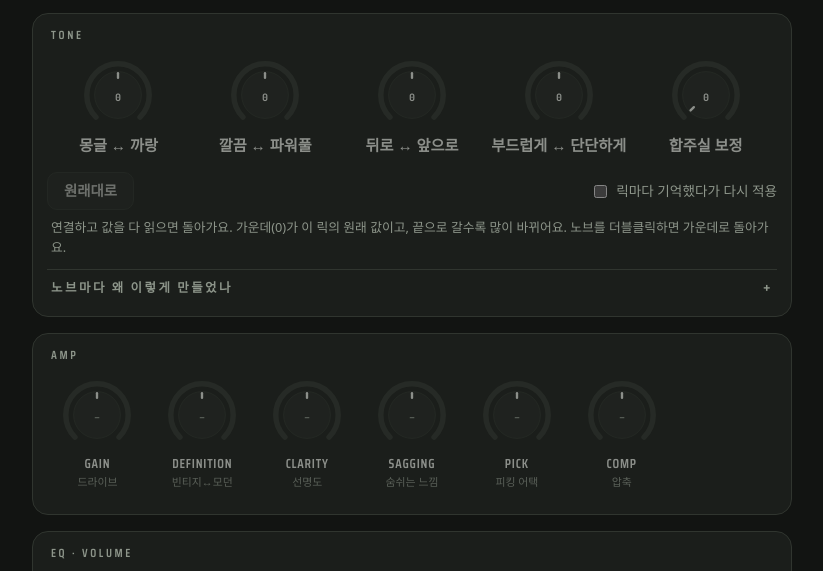
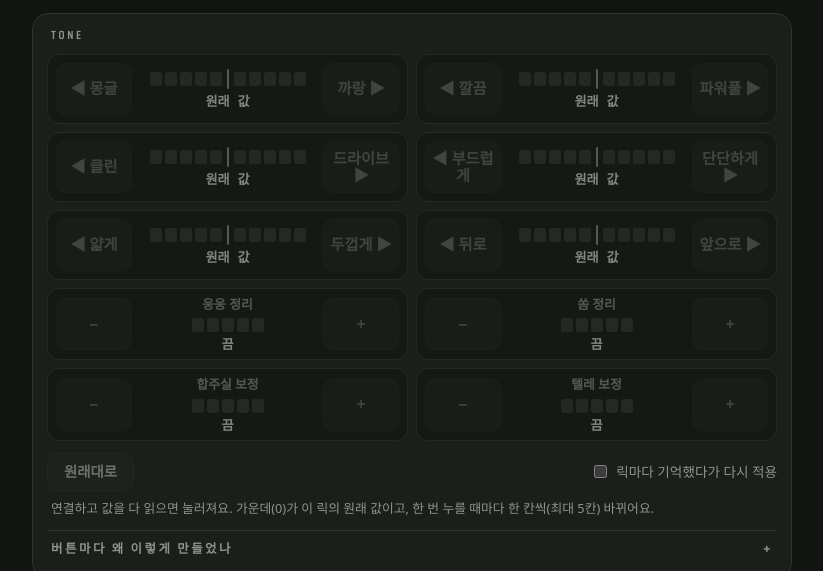
Before and after one commit to lcd20321/player-remote, a plain HTML site: page index.html in a window 1280 px wide. Shown: the part 217-788 px from the top of the page, without its empty margins (228-1051 px from the left). Drawn offline with Linux system fonts and the light colour scheme; a web font is replaced by a local one.

Commit message:
톤 조절을 ◀▶ 버튼 10개로: 한 칸 변화량 2배, 클린↔드라이브·얇게↔두껍게·웅웅/쏨 정리·텔레 보정 추가, 캐비닛 노브, 노브 끌기 둔하게
Co-Authored-By: Claude Opus 5.5 <noreply@anthropic.com>

```diff
--- a/index.html
+++ b/index.html
@@ -100,9 +100,20 @@ button:disabled { opacity: .4; cursor: not-allowed; }
 .knob[data-disabled="1"] { cursor: default; opacity: .55; }
 .help { margin: 2px 4px 0; font-size: .8rem; color: var(--muted); }
 
-/* tone macro knobs */
-.macros { display: grid; grid-template-columns: repeat(auto-fill, minmax(124px, 1fr)); gap: 6px 4px; }
-.macros .knob .name { font: 700 .95rem/1.2 var(--font-body); letter-spacing: 0; text-transform: none; }
+/* tone controls: ◀ meter ▶ */
+.macros { display: grid; grid-template-columns: repeat(auto-fill, minmax(300px, 1fr)); gap: 8px; margin-top: 6px; }
+.tc { display: grid; grid-template-columns: 76px 1fr 76px; align-items: center; gap: 8px; background: var(--bg); border: 1px solid var(--edge); border-radius: 12px; padding: 8px; }
+.tc[data-on="1"] { border-color: #5a4a22; }
+.tc[data-disabled="1"] { opacity: .5; }
+.tc button { padding: 0; height: 52px; border-radius: 10px; font: 700 .95rem/1.1 var(--font-body); }
+.tc button:active:not(:disabled) { background: var(--accent-dim); border-color: var(--accent); }
+.tc .mid { display: grid; justify-items: center; gap: 6px; min-width: 0; }
+.tc .ttl { font: 600 .8rem/1.2 var(--font-body); color: var(--muted); text-align: center; }
+.tc .meter { display: flex; align-items: center; gap: 3px; width: 100%; max-width: 170px; justify-content: center; }
+.tc .seg { flex: 1 1 0; min-width: 0; max-width: 12px; height: 14px; border-radius: 3px; background: var(--edge); }
+.tc .seg[data-lit="1"] { background: var(--amber); box-shadow: 0 0 6px rgba(242,193,78,.45); }
+.tc .zero { width: 2px; height: 20px; background: var(--muted); margin: 0 2px; border-radius: 1px; }
+.tc .lv { font: 700 .82rem/1 var(--font-mono); color: var(--fg); min-height: 1em; }
 .whybox { background: none; border: none; border-top: 1px solid var(--edge); border-radius: 0; margin-top: 6px; }
 .whybox summary { padding: 12px 4px 4px; }
 .why { margin: 4px 4px 0; padding-left: 18px; display: grid; gap: 4px; font-size: .8rem; color: var(--muted); }
@@ -165,11 +176,12 @@ select { font: inherit; color: var(--fg); background: var(--bg); border: 1px sol
       <label class="memo"><input type="checkbox" id="chkMemory"> 릭마다 기억했다가 다시 적용</label>
     </div>
     <p class="help" id="toneHint"></p>
-    <details class="whybox"><summary>노브마다 왜 이렇게 만들었나</summary><ul class="why" id="why"></ul></details>
+    <details class="whybox"><summary>버튼마다 왜 이렇게 만들었나</summary><ul class="why" id="why"></ul></details>
   </section>
 
   <section class="panel" aria-labelledby="h-amp"><h2 id="h-amp">Amp</h2><div class="knobs" id="g-amp"></div></section>
-  <section class="panel" aria-labelledby="h-eq"><h2 id="h-eq">EQ · Volume</h2><div class="knobs" id="g-eq"></div>
+  <section class="panel" aria-labelledby="h-eq"><h2 id="h-eq">EQ · Volume</h2><div class="knobs" id="g-eq"></div></section>
+  <section class="panel" aria-labelledby="h-cab"><h2 id="h-cab">Cabinet</h2><div class="knobs" id="g-cab"></div>
     <p class="help">노브를 위아래로 끌거나 휠·방향키로 조정. Shift를 누르면 미세 조정, 더블클릭하면 이 릭의 처음 값으로 돌아가요.</p>
   </section>
 
@@ -212,31 +224,50 @@ select { font: inherit; color: var(--fg); background: var(--bg); border: 1px sol
 </main>
 
 <script>
-// ===================== 톤 노브 설정 — 여기 숫자만 바꾸면 돼요 =====================
-// 톤 노브 하나가 Player 노브 여러 개를 같이 움직여요. 가운데(0) = 이 릭의 원래 값.
-// 숫자 = 그쪽 끝까지 돌렸을 때 바뀌는 양 (Player 화면 숫자 기준). 반만 돌리면 반만 바뀌어요.
-//   0~10 노브: gain def clarity sag comp   /   -5~+5 노브: pick bass mid treble presence   /   rigvol: dB
-// oneSided: true 면 왼쪽 끝이 '그대로'이고 오른쪽으로만 돌아가요.
+// ===================== 톤 버튼 설정 — 여기 숫자만 바꾸면 돼요 =====================
+// ◀ ▶ 버튼을 한 번 누를 때(한 칸) 바뀌는 양이에요. 한쪽으로 5칸까지. 가운데(0) = 이 릭의 원래 값.
+// 숫자는 Player 화면 숫자 기준:
+//   0~10 노브: gain def clarity sag comp
+//   -5~+5 노브: pick bass mid treble presence hishift loshift char   (hishift·loshift·char = 캐비닛)
+//   rigvol: dB
+// oneSided: true 면 '그대로'에서 오른쪽으로만 가요 (보정용).
 const MACROS = [
   { id: "color", left: "몽글", right: "까랑",
-    leftSide:  { treble: -1.5, presence: -2, def: -1.5, comp: +2, pick: -1 },
-    rightSide: { presence: +2, treble: +1, def: +1.5, clarity: +1.5, gain: -0.5 },
-    why: "까랑 쪽은 Presence·Definition을 먼저 열고 Treble은 조금만 올려요. 4kHz 근처(Treble)는 498T가 쏘는 자리라 '귀 아픈 건 싫음'에 걸리기 때문이에요. 게인을 살짝 빼서 찰랑임이 뭉개지지 않게 했어요. 몽글 쪽은 고음을 닫고 압축을 걸어 둥글게 만들어요." },
+    leftSide:  { presence: -0.7, treble: -0.5, def: -0.5, comp: +0.6, pick: -0.3, hishift: -0.3 },
+    rightSide: { presence: +0.7, treble: +0.4, def: +0.5, clarity: +0.5, gain: -0.2, hishift: +0.3 },
+    why: "까랑 쪽은 Presence·Definition·캐비닛 High Shift를 먼저 올리고 Treble은 덜 올려요. 4kHz 근처(Treble)는 498T가 쏘는 자리라 '귀 아픈 건 싫음'에 걸리기 때문이에요. 게인을 살짝 빼서 찰랑임이 뭉개지지 않게 해요. 몽글 쪽은 고음을 닫고 압축을 걸어 둥글게 만들어요." },
   { id: "power", left: "깔끔", right: "파워풀",
-    leftSide:  { gain: -2, sag: -1.5, bass: -1, rigvol: +1.5 },
-    rightSide: { mid: +1.5, pick: +1.5, def: +1, gain: +1, bass: -0.5, sag: -0.5, rigvol: +2 },
-    why: "'파워풀하되 더럽지 않게'예요. 기록상 '더럽다'의 1순위 원인은 게인 과다(498T 출력이 셈)라서, 힘은 게인보다 미드·피킹·볼륨으로 내고 게인은 +1까지만 올려요. 깔끔 쪽은 게인·새깅·저음을 덜어요. 소리가 작아지면 귀가 '약하다'고 느끼니까 볼륨을 +1.5dB 채워요." },
+    leftSide:  { gain: -0.6, sag: -0.5, bass: -0.3, rigvol: +0.5 },
+    rightSide: { mid: +0.5, pick: +0.5, def: +0.3, gain: +0.3, bass: -0.2, sag: -0.2, rigvol: +0.7 },
+    why: "'파워풀하되 더럽지 않게'예요. 기록상 '더럽다'의 1순위 원인은 게인 과다(498T 출력이 셈)라서, 힘은 미드·피킹·볼륨으로 내고 게인은 조금만 올려요. 깔끔 쪽은 게인·새깅·저음을 덜어요. 작아지면 귀가 '약하다'고 느끼니까 볼륨을 조금 채워요." },
+  { id: "drive", left: "클린", right: "드라이브",
+    leftSide:  { gain: -0.8, comp: +0.3, rigvol: +0.4 },
+    rightSide: { gain: +0.6, def: +0.2, bass: -0.15, rigvol: -0.4 },
+    why: "찌그러짐 양만 바꿔요. 게인을 올리면 같은 볼륨에서도 크게 들려서 릭 볼륨을 조금 내리고, 게인을 내리면 조금 올려서 크기를 맞춰요. 드라이브 쪽은 저음을 살짝 덜어 뭉개짐(더러움)을 막아요." },
+  { id: "attack", left: "부드럽게", right: "단단하게",
+    leftSide:  { pick: -0.6, comp: +0.6, sag: +0.3 },
+    rightSide: { pick: +0.6, comp: -0.6, sag: -0.3, bass: -0.15 },
+    why: "피킹이 얼마나 튀어나오는지예요. DANI 1이 '너무 부드러워'였을 때 효과를 본 게 Pick↑·압축↓였어요. 그때 게인까지 올렸다가 '더러워'졌으니 이 버튼은 게인을 안 건드려요." },
+  { id: "thick", left: "얇게", right: "두껍게",
+    leftSide:  { bass: -0.4, loshift: -0.4, mid: -0.2, sag: -0.3 },
+    rightSide: { bass: +0.4, loshift: +0.4, mid: +0.3, sag: +0.3 },
+    why: "소리의 몸집이에요. 저음(Bass)과 캐비닛 Low Shift, 미드를 같이 움직여요. 두껍게를 많이 올리면 합주실에서 웅웅거릴 수 있으니, 그땐 '웅웅 정리'를 같이 써요." },
   { id: "place", left: "뒤로", right: "앞으로",
-    leftSide:  { mid: -1.5, rigvol: -3 },
-    rightSide: { mid: +2, bass: -1, presence: +0.5, rigvol: +3 },
-    why: "밴드에서 묻힐 때 쓰는 노브예요. 10/24·10/31 합주 분석에서 문제는 500Hz~1.5kHz 몸통이 비는 것과 크기였어요. 그래서 Mid(645Hz)와 볼륨을 같이 올리고, 저음은 베이스 자리라 조금 비켜요. 뒤로는 보컬 뒤나 성일 리드 밑에서 받쳐 줄 때 써요." },
-  { id: "attack", left: "부드럽게", right: "단단하게",
-    leftSide:  { pick: -2, comp: +2, sag: +1 },
-    rightSide: { pick: +2, comp: -2, sag: -1, bass: -0.5 },
-    why: "피킹이 얼마나 튀어나오는지예요. DANI 1이 '너무 부드러워'였을 때 효과를 본 게 Pick↑·압축↓였어요. 그때 게인까지 올렸다가 '더러워'졌으니 이 노브는 게인을 안 건드려요." },
-  { id: "band", left: "그대로", right: "합주실", oneSided: true,
-    rightSide: { gain: -1, bass: -1, mid: +1 },
-    why: "집에서 헤드폰(7506)으로 만든 톤을 합주실용으로 바꾸는 보정이에요. 톤 파일 5-1의 표(Gain −1 · Bass −1 · Mid +1) 그대로예요. 끝까지 돌리면 표 값만큼 바뀌어요." },
+    leftSide:  { mid: -0.5, rigvol: -1 },
+    rightSide: { mid: +0.6, bass: -0.3, presence: +0.2, rigvol: +1 },
+    why: "밴드에서 묻힐 때 써요. 10/24·10/31 합주 분석에서 문제는 500Hz~1.5kHz 몸통이 비는 것과 크기였어요. 그래서 Mid(645Hz)와 볼륨을 같이 올리고, 저음은 베이스 자리라 조금 비켜요. 뒤로는 보컬 뒤나 성일 리드 밑에서 받쳐 줄 때 써요." },
+  { id: "boom", left: "그대로", right: "웅웅 정리", oneSided: true,
+    rightSide: { bass: -0.4, loshift: -0.4, sag: -0.2 },
+    why: "합주실에서 저음이 웅웅·붕붕(80~315Hz) 할 때 써요. 기록상 합주실은 작아서 저음이 쌓이고, 베이스·킥 자리와도 겹쳐요." },
+  { id: "harsh", left: "그대로", right: "쏨 정리", oneSided: true,
+    rightSide: { treble: -0.4, hishift: -0.4, presence: -0.1 },
+    why: "귀가 아프게 쏠 때 써요. 498T와 헤드러쉬 트위터에서 2~5kHz가 도드라지는 게 원인이라 Treble과 캐비닛 High Shift를 같이 내려요. Presence(청량함)는 거의 안 건드려요." },
+  { id: "band", left: "그대로", right: "합주실 보정", oneSided: true,
+    rightSide: { gain: -0.2, bass: -0.2, mid: +0.2 },
+    why: "집에서 헤드폰(7506)으로 만든 톤을 합주실용으로 바꿔요. 5칸 = 톤 파일 5-1 표(Gain −1 · Bass −1 · Mid +1) 그대로예요." },
+  { id: "tele", left: "그대로", right: "텔레 보정", oneSided: true,
+    rightSide: { gain: +0.2, mid: +0.3, presence: +0.2, rigvol: +0.2 },
+    why: "레스폴용 릭을 텔레(넥)로 칠 때 써요. 텔레는 출력이 약해서 작고 덜 깨지니 게인·볼륨을 채우고, 넥이 뭉개지지 않게 미드·Presence를 올려요. 5칸 = 톤 파일 텔레 표(게인 한 칸↑ · Mid +1.5 · Presence +1 · 볼륨 +1dB)." },
 ];
 // ==============================================================================
 
@@ -256,6 +287,9 @@ const PARAMS = [
   { g: "eq",  key: "treble",   name: "Treble",     sub: "4.4 kHz",    page: 11, nr: 6,  kind: "bi"  },
   { g: "eq",  key: "presence", name: "Presence",   sub: "11.6 kHz",   page: 11, nr: 7,  kind: "bi"  },
   { g: "eq",  key: "rigvol",   name: "Volume",     sub: "릭 볼륨 dB", page: 4,  nr: 1,  kind: "db"  },
+  { g: "cab", key: "hishift",  name: "High Shift", sub: "고음 결",    page: 12, nr: 4,  kind: "bi"  },
+  { g: "cab", key: "loshift",  name: "Low Shift",  sub: "저음 결",    page: 12, nr: 5,  kind: "bi"  },
+  { g: "cab", key: "char",     name: "Character",  sub: "울림 성격",  page: 12, nr: 6,  kind: "bi"  },
 ];
 const byAddr = new Map(PARAMS.map(p => [p.page * 128 + p.nr, p]));
 const state = {}, lastSent = {}, dragging = new Set();
@@ -347,7 +381,7 @@ function bindKnob(el, p) {
   });
   el.addEventListener("pointermove", e => {
     if (!dragging.has(p.key)) return;
-    const range = e.shiftKey ? 1200 : 220;  // px for full sweep
+    const range = e.shiftKey ? 2000 : 600;  // px for full sweep (220 felt too twitchy on the phone)
     set(startV + (startY - e.clientY) / range * 16383);
   });
   const end = () => dragging.delete(p.key);
@@ -376,44 +410,45 @@ function showValue(p, v, fromDevice) {
   if (fromDevice && pendingReapply) maybeReapply();
 }
 
-// ---------- tone macro knobs ----------
-// Each Player knob = its original value + what the tone knobs add + any hand tweak (manual),
-// so turning a tone knob back to the centre lands exactly on the original.
+// ---------- tone controls (◀ level ▶) ----------
+// Each Player knob = its original value + what the tone levels add + any hand tweak (manual),
+// so stepping a tone control back to 0 lands exactly on the original.
 const byKey = Object.fromEntries(PARAMS.map(p => [p.key, p]));
 const unit = p => p.kind === "uni" ? 16383 / 10 : p.kind === "db" ? 8192 / 12 : 8192 / 5;
-let macro = {}, manual = {}, pendingReapply = null, macroRaf = 0;
+let macro = {}, manual = {}, pendingReapply = null, macroTimer = 0;
 const mRange = m => m.oneSided ? [0, 5] : [-5, 5];
-const mTitle = m => m.oneSided ? `${m.right} 보정` : `${m.left} ↔ ${m.right}`;
+const mTitle = m => m.oneSided ? m.right : `${m.left} ↔ ${m.right}`;
+const mKeys = m => [...Object.keys(m.leftSide || {}), ...Object.keys(m.rightSide || {})];
 const sideText = side => Object.entries(side || {}).map(([k, a]) => `${byKey[k].name} ${a > 0 ? "+" : "−"}${Math.abs(a)}${byKey[k].kind === "db" ? "dB" : ""}`).join(" · ");
-function macroAdd(key) {  // display units the tone knobs add to one Player knob
+function macroAdd(key) {  // display units the tone levels add to one Player knob
   let s = 0;
   for (const m of MACROS) {
     const v = macro[m.id] || 0; if (!v) continue;
     const side = v > 0 ? m.rightSide : m.leftSide;
-    if (side && side[key]) s += side[key] * Math.abs(v) / 5;
+    if (side && side[key]) s += side[key] * Math.abs(v);
   }
   return s;
 }
 const target = p => clamp(original[p.key] + (manual[p.key] || 0) + macroAdd(p.key) * unit(p));
 function noteManual(p, v) { if (p.key in original) manual[p.key] = v - original[p.key] - macroAdd(p.key) * unit(p); }
-const macroKeys = () => [...new Set(MACROS.flatMap(m => [...Object.keys(m.leftSide || {}), ...Object.keys(m.rightSide || {})]))];
-const macroReady = () => !!out && macroKeys().every(k => state[k] != null && k in original);
+const allMacroKeys = () => [...new Set(MACROS.flatMap(mKeys))];
+const mReady = m => !!out && mKeys(m).every(k => state[k] != null && k in original);
 function applyMacros() {
-  for (const k of macroKeys()) {
-    if (!(k in original)) continue;
+  for (const k of allMacroKeys()) {
+    if (!(k in original) || state[k] == null) continue;
     const p = byKey[k], t = target(p);
     if (t !== state[k]) { sendParam(p, t); showValue(p, t, false); }
   }
 }
 function setMacro(m, v) {
-  if (!macroReady()) return;
+  if (!mReady(m)) return;
   const [lo, hi] = mRange(m);
-  v = Math.round(Math.max(lo, Math.min(hi, v)) * 10) / 10;
+  v = Math.max(lo, Math.min(hi, Math.round(v)));
   if ((macro[m.id] || 0) === v) return;
   macro[m.id] = v; drawMacro(m);
-  if (!macroRaf) macroRaf = setTimeout(() => { macroRaf = 0; applyMacros(); saveMem(); }, 16);
+  if (!macroTimer) macroTimer = setTimeout(() => { macroTimer = 0; applyMacros(); saveMem(); }, 16);
 }
-const MEM_KEY = "playerRemote.macroMemory", MEM_ON = "playerRemote.memoryOn";
+const MEM_KEY = "playerRemote.toneLevels", MEM_ON = "playerRemote.memoryOn";
 function loadMem() { try { return JSON.parse(localStorage.getItem(MEM_KEY)) || {}; } catch { return {}; } }
 function saveMem() {
   if (!$("chkMemory").checked || !nameSupported || rigName == null) return;
@@ -424,71 +459,51 @@ function saveMem() {
 function buildMacros() {
   for (const m of MACROS) {
     for (const side of [m.leftSide, m.rightSide]) if (side) for (const k of Object.keys(side))
-      if (!byKey[k]) { log("err", `톤 노브 설정 오류: "${mTitle(m)}"의 "${k}"는 없는 이름이라 뺐어요.`); delete side[k]; }
+      if (!byKey[k]) { log("err", `톤 설정 오류: "${mTitle(m)}"의 "${k}"는 없는 이름이라 뺐어요.`); delete side[k]; }
     const el = document.createElement("div");
-    el.className = "knob"; el.id = "m_" + m.id; el.tabIndex = 0; el.dataset.disabled = "1";
-    el.setAttribute("role", "slider"); el.setAttribute("aria-label", mTitle(m));
-    const [lo, hi] = mRange(m);
-    el.setAttribute("aria-valuemin", lo); el.setAttribute("aria-valuemax", hi);
-    el.title = (m.leftSide ? `${m.left}: ${sideText(m.leftSide)}\n` : "") + `${m.right}: ${sideText(m.rightSide)}`;
-    el.innerHTML = `<svg viewBox="0 0 100 100" aria-hidden="true">
-        <path class="track" d="${ARC}" pathLength="270"/>
-        <path class="arc" d="${ARC}" pathLength="270" stroke-dasharray="0 999"/>
-        <circle class="cap" cx="50" cy="50" r="30"/>
-        <line class="tick" x1="50" y1="22" x2="50" y2="28"/>
-        <text class="num" x="50" y="53">0</text>
-      </svg>
-      <span class="name">${mTitle(m)}</span>`;
+    el.className = "tc"; el.id = "m_" + m.id; el.dataset.disabled = "1";
+    el.setAttribute("role", "group"); el.setAttribute("aria-label", mTitle(m));
+    const segs = n => Array.from({ length: n }, () => '<span class="seg"></span>').join("");
+    el.innerHTML = `<button class="dn" disabled>${m.oneSided ? "−" : "◀ " + m.left}</button>
+      <div class="mid">${m.oneSided ? `<span class="ttl">${m.right}</span>` : ""}
+        <div class="meter" aria-hidden="true">${m.oneSided ? segs(5) : segs(5) + '<span class="zero"></span>' + segs(5)}</div>
+        <span class="lv" aria-live="polite"></span></div>
+      <button class="up" disabled>${m.oneSided ? "+" : m.right + " ▶"}</button>`;
+    el.querySelector(".dn").title = m.oneSided ? `${m.right} 한 칸 덜` : `${m.left}: 한 칸에 ${sideText(m.leftSide)}`;
+    el.querySelector(".up").title = `${m.right}: 한 칸에 ${sideText(m.rightSide)}`;
+    el.querySelector(".dn").addEventListener("click", () => setMacro(m, (macro[m.id] || 0) - 1));
+    el.querySelector(".up").addEventListener("click", () => setMacro(m, (macro[m.id] || 0) + 1));
     $("macros").appendChild(el);
-    bindMacro(el, m); drawMacro(m);
+    drawMacro(m);
     const li = document.createElement("li");
     li.innerHTML = `<b>${mTitle(m)}</b> — ${m.why}<br>` +
-      (m.leftSide ? `${m.left} 끝: ${sideText(m.leftSide)}<br>` : "") + `${m.right} 끝: ${sideText(m.rightSide)}`;
+      (m.leftSide ? `${m.left} 한 칸: ${sideText(m.leftSide)}<br>` : "") + `${m.right} 한 칸: ${sideText(m.rightSide)}`;
     $("why").appendChild(li);
   }
 }
 function drawMacro(m) {
-  const el = $("m_" + m.id), v = macro[m.id] || 0, [lo, hi] = mRange(m);
-  const f = (v - lo) / (hi - lo), mid = m.oneSided ? 0 : .5;
-  const a = Math.min(f, mid) * 270, b = Math.max(f, mid) * 270;
-  const arc = el.querySelector(".arc");
-  arc.setAttribute("stroke-dasharray", `${(b - a).toFixed(2)} 999`);
-  arc.setAttribute("stroke-dashoffset", (-a).toFixed(2));
-  arc.style.opacity = b - a < 0.5 ? "0" : "1";
-  el.querySelector(".tick").setAttribute("transform", `rotate(${(-135 + f * 270).toFixed(1)} 50 50)`);
-  const txt = v === 0 ? "0" : (v > 0 && !m.oneSided ? "+" : "") + v.toFixed(1);
-  el.querySelector(".num").textContent = txt;
-  el.setAttribute("aria-valuenow", v);
-  el.setAttribute("aria-valuetext", v === 0 ? "원래 값" : `${v > 0 ? m.right : m.left} 쪽 ${Math.abs(v).toFixed(1)}`);
-  el.dataset.unknown = "0";
-  el.dataset.changed = v !== 0 ? "1" : "0";
-}
-function bindMacro(el, m) {
-  const [lo, hi] = mRange(m);
-  let startY = 0, startV = 0, drag = false;
-  const ready = () => el.dataset.disabled !== "1";
-  el.addEventListener("pointerdown", e => { if (!ready()) return; el.setPointerCapture(e.pointerId); drag = true; startY = e.clientY; startV = macro[m.id] || 0; });
-  el.addEventListener("pointermove", e => { if (drag) setMacro(m, startV + (startY - e.clientY) / (e.shiftKey ? 1200 : 220) * (hi - lo)); });
-  const end = () => { drag = false; };
-  el.addEventListener("pointerup", end); el.addEventListener("pointercancel", end);
-  el.addEventListener("wheel", e => { if (!ready()) return; e.preventDefault(); setMacro(m, (macro[m.id] || 0) - Math.sign(e.deltaY) * (e.shiftKey ? .1 : .5)); }, { passive: false });
-  el.addEventListener("keydown", e => {
-    if (!ready()) return;
-    const step = e.shiftKey ? .1 : .5;
-    if (e.key === "ArrowUp" || e.key === "ArrowRight") { e.preventDefault(); setMacro(m, (macro[m.id] || 0) + step); }
-    if (e.key === "ArrowDown" || e.key === "ArrowLeft") { e.preventDefault(); setMacro(m, (macro[m.id] || 0) - step); }
+  const el = $("m_" + m.id); if (!el) return;
+  const v = macro[m.id] || 0, [lo, hi] = mRange(m), ready = mReady(m);
+  const segs = el.querySelectorAll(".seg");
+  segs.forEach((s, i) => {
+    // bipolar: segs 0-4 = left side (4 nearest the centre), 5-9 = right side (5 nearest the centre)
+    const lit = m.oneSided ? i < v : i < 5 ? v < 0 && 5 - i <= -v : v > 0 && i - 4 <= v;
+    s.dataset.lit = lit ? "1" : "0";
   });
-  el.addEventListener("dblclick", () => { if (ready()) setMacro(m, 0); });
+  el.querySelector(".lv").textContent = v === 0 ? (m.oneSided ? "끔" : "원래 값") : m.oneSided ? `${v} / 5` : `${v > 0 ? m.right : m.left} ${Math.abs(v)}`;
+  el.dataset.on = v !== 0 ? "1" : "0";
+  el.dataset.disabled = ready ? "0" : "1";
+  el.querySelector(".dn").disabled = !ready || v <= lo;
+  el.querySelector(".up").disabled = !ready || v >= hi;
 }
 function drawMacros() {
-  const ready = macroReady();
-  for (const m of MACROS) { const el = $("m_" + m.id); if (el) { el.dataset.disabled = ready ? "0" : "1"; drawMacro(m); } }
-  const mem = $("chkMemory").checked;
+  for (const m of MACROS) drawMacro(m);
+  const ready = MACROS.some(mReady), mem = $("chkMemory").checked;
   $("toneHint").textContent =
-    !ready ? "연결하고 값을 다 읽으면 돌아가요. 가운데(0)가 이 릭의 원래 값이고, 끝으로 갈수록 많이 바뀌어요. 노브를 더블클릭하면 가운데로 돌아가요."
+    !ready ? "연결하고 값을 다 읽으면 눌러져요. 가운데(0)가 이 릭의 원래 값이고, 한 번 누를 때마다 한 칸씩(최대 5칸) 바뀌어요."
     : mem && !nameSupported ? "릭 이름을 못 읽고 있어서 '기억'은 아직 작동하지 않아요."
-    : mem ? "노브 위치를 릭 이름별로 기억했다가, 그 릭을 다시 부르면 자동으로 적용해요. Player에서 길게 눌러 저장할 거면 이 칸은 끄세요(두 번 적용돼요). '원래대로'를 누르면 이 릭의 기억도 지워져요."
-    : "위아래로 끌어서 돌려요. 노브를 더블클릭하면 가운데로 돌아가요. 마음에 들면 Player의 릭 버튼을 길게 눌러 저장하세요. 저장 안 하면 릭을 바꿀 때 사라져요.";
+    : mem ? "칸 수를 릭 이름별로 기억했다가, 그 릭을 다시 부르면 자동으로 적용해요. Player에서 길게 눌러 저장할 거면 이 칸은 끄세요(두 번 적용돼요). '원래대로'를 누르면 이 릭의 기억도 지워져요."
+    : "한 번 누를 때마다 한 칸씩, 최대 5칸. 반대쪽을 누르면 돌아가요. 마음에 들면 Player의 릭 버튼을 길게 눌러 저장하세요. 저장 안 하면 릭을 바꿀 때 사라져요.";
 }
 function restoreAll() {
   macro = {}; manual = {}; pendingReapply = null;
@@ -496,7 +511,7 @@ function restoreAll() {
   saveMem(); drawMacros();
   log("note", "이 릭의 처음 값으로 되돌렸어요.");
 }
-// remembered knob positions are applied once the new rig's own values have all been read
+// remembered levels are applied once the new rig's own values have all been read
 function armReapply() {
   pendingReapply = null;
   if (!$("chkMemory").checked || !nameSupported || rigName == null) return;
@@ -504,10 +519,10 @@ function armReapply() {
   if (c && Object.values(c).some(v => v)) { pendingReapply = c; maybeReapply(); }
 }
 function maybeReapply() {
-  if (!pendingReapply || !macroReady()) return;
+  if (!pendingReapply || !MACROS.every(m => !pendingReapply[m.id] || mReady(m))) return;
   const c = pendingReapply; pendingReapply = null;
   macro = { ...c }; applyMacros(); drawMacros();
-  log("note", `"${rigName}" 기억해 둔 톤 노브 다시 적용: ` + MACROS.filter(m => c[m.id]).map(m => `${mTitle(m)} ${c[m.id] > 0 ? "+" : ""}${c[m.id]}`).join(", "));
+  log("note", `"${rigName}" 기억해 둔 톤 다시 적용: ` + MACROS.filter(m => c[m.id]).map(m => `${mTitle(m)} ${c[m.id] > 0 && !m.oneSided ? "+" : ""}${c[m.id]}`).join(", "));
 }
 
 // ---------- MIDI ----------
```
